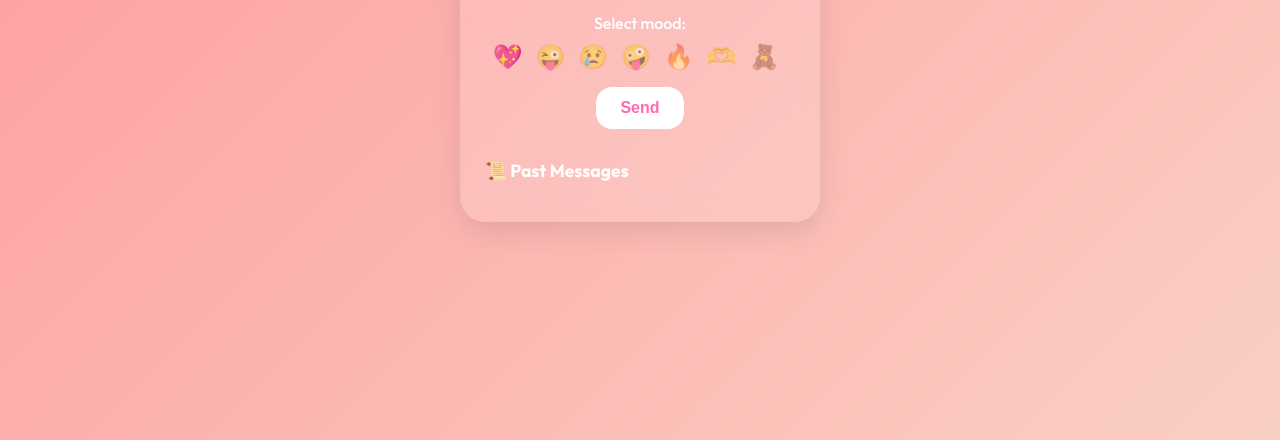
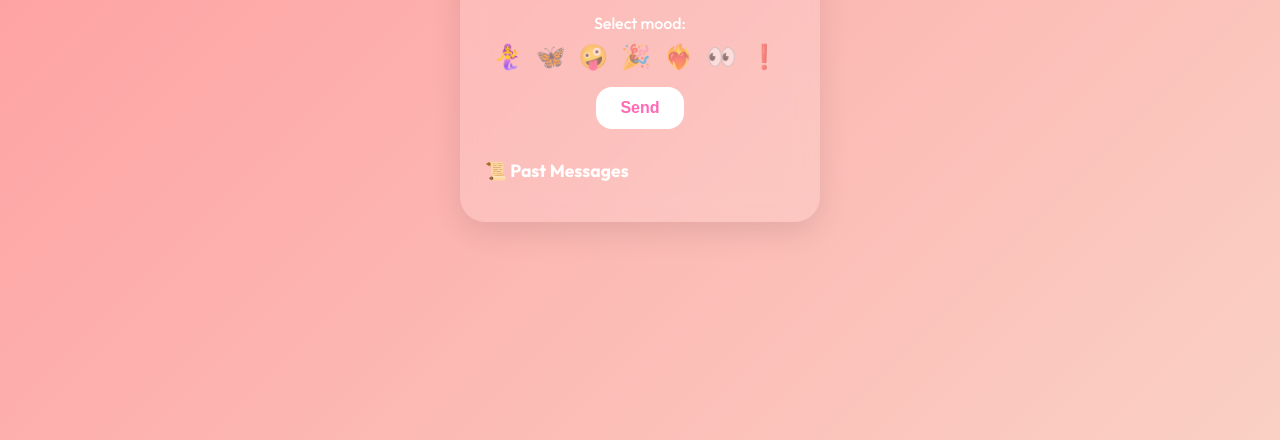
Before and after one commit to manraj-d/messages, a plain HTML site: page index.html in a window 1280 px wide. Shown: the part 360-800 px from the top of the page. Drawn offline with Linux system fonts and the light colour scheme; no server answers.

Commit message:
Update index.html

```diff
--- a/index.html
+++ b/index.html
@@ -78,6 +78,7 @@
       margin-right: 8px;
       cursor: pointer;
       opacity: 0.5;
+      transition: all 0.2s ease;
     }
 
     #emojiPicker div span.selected {
@@ -132,7 +133,7 @@
     firebase.initializeApp(firebaseConfig);
     const db = firebase.firestore();
 
-    let selectedEmoji = "💖"; // default emoji
+    let selectedEmoji = "🧜‍♀️"; // default emoji
 
     async function sendMessage() {
       const input = document.getElementById('msgInput');
@@ -253,7 +254,6 @@
         };
       });
 
-      // Highlight the first emoji as default
       emojis[0]?.classList.add("selected");
     };
   </script>
@@ -267,13 +267,13 @@
     <div id="emojiPicker" style="margin-bottom: 16px;">
       <span>Select mood:</span><br>
       <div style="font-size: 24px; margin-top: 8px;">
-        <span>💖</span>
-        <span>😜</span>
-        <span>😢</span>
+        <span>🧜‍♀️</span>
+        <span>🦋</span>
         <span>🤪</span>
-        <span>🔥</span>
-        <span>🫶</span>
-        <span>🧸</span>
+        <span>🎉</span>
+        <span>❤️‍🔥</span>
+        <span>👀</span>
+        <span>❗</span>
       </div>
     </div>
 
```
